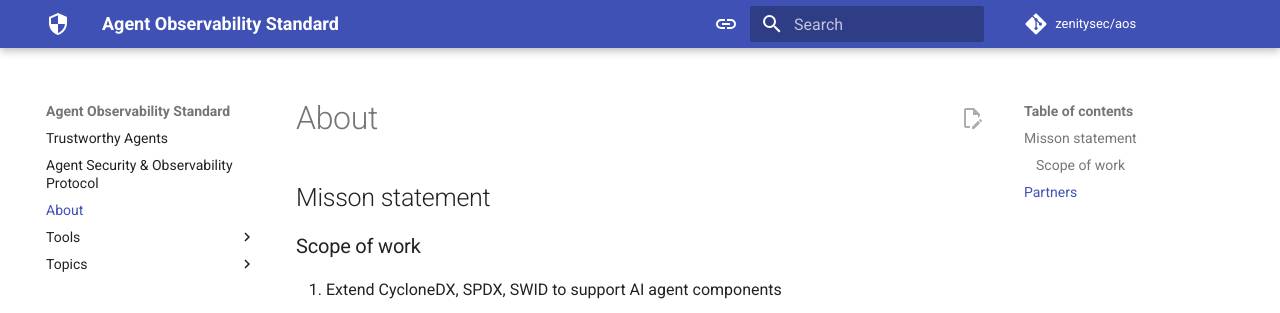
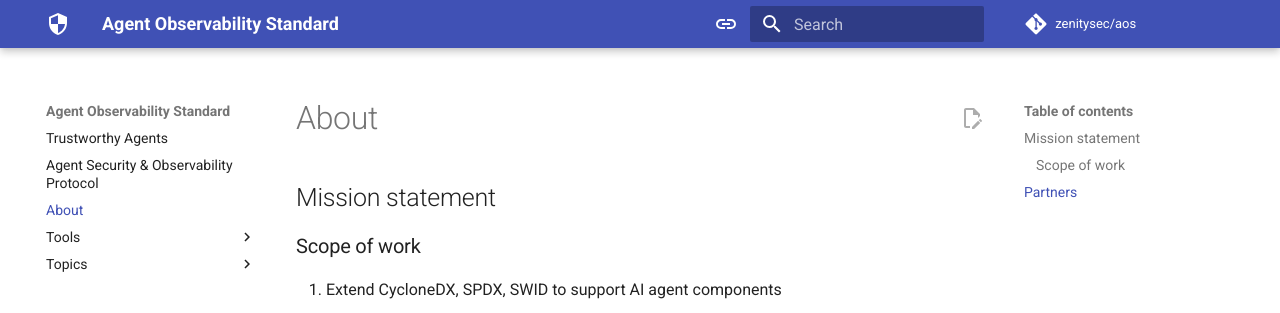
Before and after one commit to zenitysec/AOS, an MkDocs documentation site: the page built from docs/about.md, in a window 1280 px wide. Shown: the top 313 px of the page. Built offline with MkDocs 1.6.1 and Material for MkDocs 9.7.7, drawn with Linux system fonts in a browser that asks for light colours; comment, search, counter and statistics services are not loaded.

Commit message:
spelling error

```diff
--- a/docs/about.md
+++ b/docs/about.md
@@ -4,7 +4,7 @@ TODO: this page is probably not needed
 Leaving here for now because not all content has found its place elsewhere
  -->
 
-## Misson statement
+## Mission statement
 
 ### Scope of work
 
```
